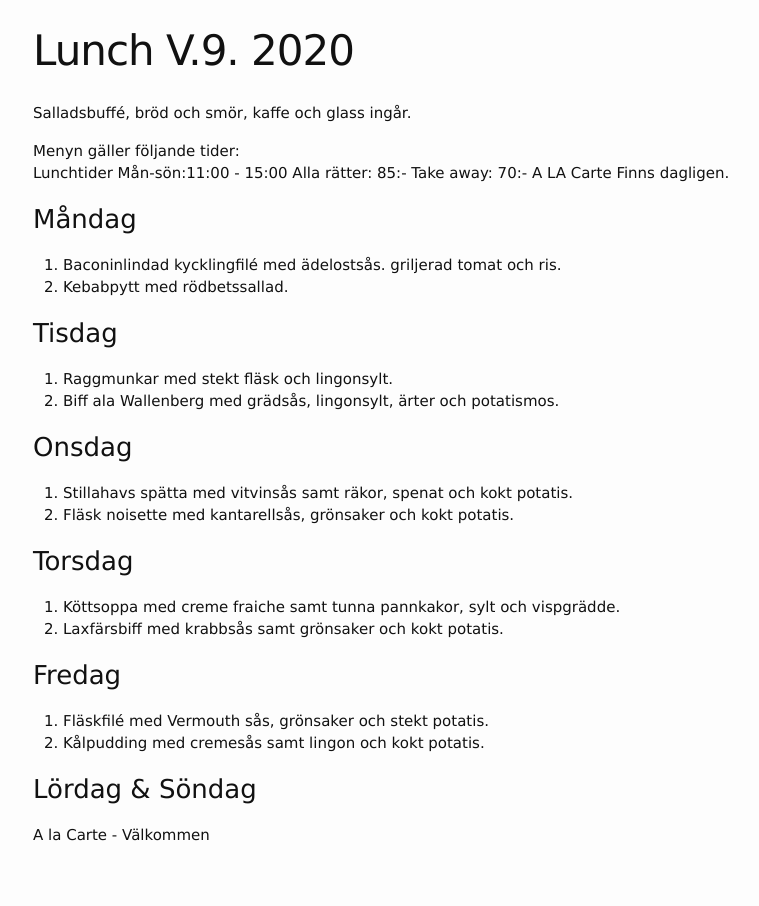
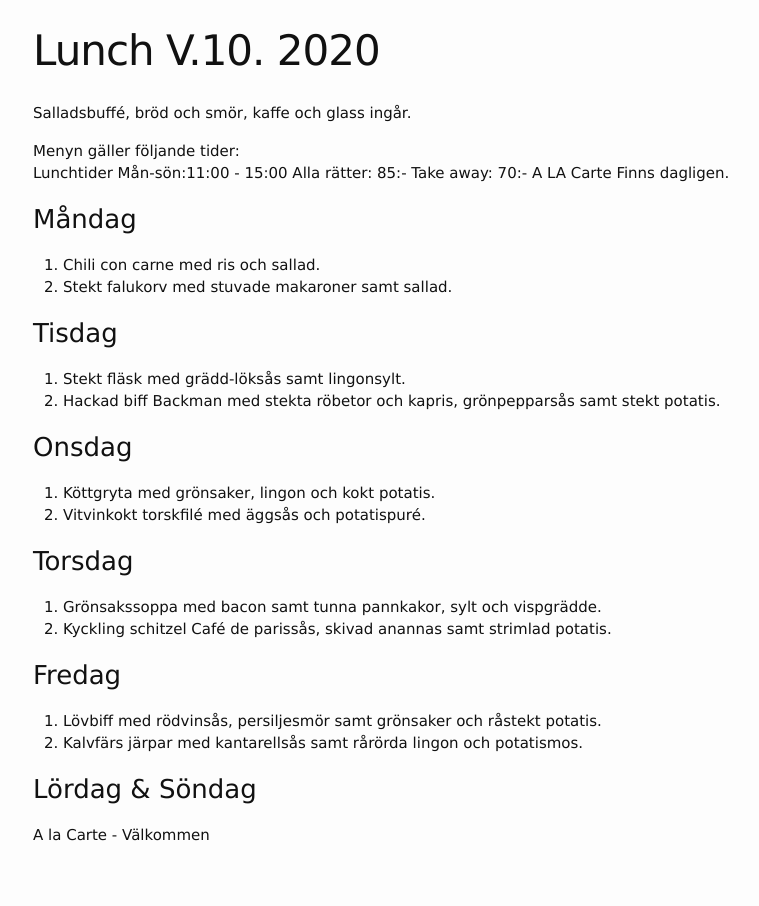
Before and after one commit to FarInn62/farinn62.github.io, a Jekyll site: the page built from lunch.md, in a window 1280 px wide. Shown: the whole page, without its empty margins (237-996 px from the left). Built offline with Jekyll 4.4.1, drawn with Linux system fonts in a browser that asks for light colours.

Commit message:
Update lunch.md

```diff
--- a/lunch.md
+++ b/lunch.md
@@ -1,6 +1,6 @@
 ---
 layout: foodmenu
-title: Lunch V.9. 2020
+title: Lunch V.10. 2020
 permalink: /lunch/
 published: true
 ---
@@ -12,24 +12,24 @@ Alla rätter: 85:- Take away: 70:-
 A LA Carte Finns dagligen.
 
 ### Måndag
-1. Baconinlindad kycklingfilé med ädelostsås. griljerad tomat och ris.
-2. Kebabpytt med rödbetssallad.
+1. Chili con carne med ris och sallad.
+2. Stekt falukorv med stuvade makaroner samt sallad.
 
 ### Tisdag
-1. Raggmunkar med stekt fläsk och lingonsylt.
-2. Biff ala Wallenberg med grädsås, lingonsylt, ärter och potatismos.
+1. Stekt fläsk med grädd-löksås samt lingonsylt.
+2. Hackad biff Backman med stekta röbetor och kapris, grönpepparsås samt stekt potatis.
 
 ### Onsdag
-1. Stillahavs spätta med vitvinsås samt räkor, spenat och kokt potatis.
-2. Fläsk noisette med kantarellsås, grönsaker och kokt potatis.
+1. Köttgryta med grönsaker, lingon och kokt potatis.
+2. Vitvinkokt torskfilé med äggsås och potatispuré.
 
 ### Torsdag
-1. Köttsoppa med creme fraiche samt tunna pannkakor, sylt och vispgrädde.
-2. Laxfärsbiff med krabbsås samt grönsaker och kokt potatis.
+1. Grönsakssoppa med bacon samt tunna pannkakor, sylt och vispgrädde.
+2. Kyckling schitzel Café de parissås, skivad anannas samt strimlad potatis.
 
 ### Fredag
-1. Fläskfilé med Vermouth sås, grönsaker och stekt potatis.
-2. Kålpudding med cremesås samt lingon och kokt potatis.
+1. Lövbiff med rödvinsås, persiljesmör samt grönsaker och råstekt potatis.
+2. Kalvfärs järpar med kantarellsås samt rårörda lingon och potatismos.
 
 
 ### Lördag & Söndag
```
